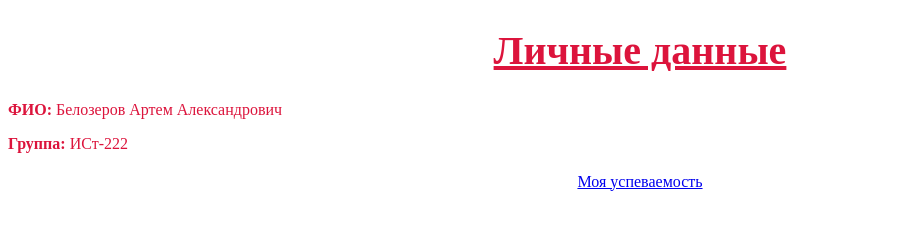
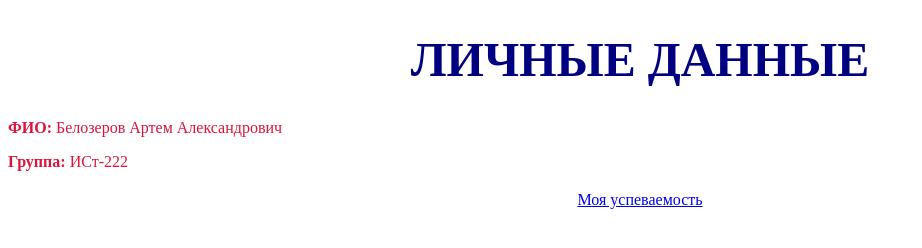
Before and after one commit to Rumorusupinimitity/beloz.art, a plain HTML site: page index.html in a window 1280 px wide. Shown: the whole page, without its empty margins (0-922 px from the left). Drawn offline with Linux system fonts and the light colour scheme.

Commit message:
Изменено офрмление h1 в main.css

```diff
--- a/main.css
+++ b/main.css
@@ -3,7 +3,8 @@ body {
 }
 
 h1 {
-    font-size: 2.5em;
-    text-decoration: underline;
+    font-size: 3em;
+    color: navy;
     text-align: center;
+    text-transform: uppercase;
 }
```
